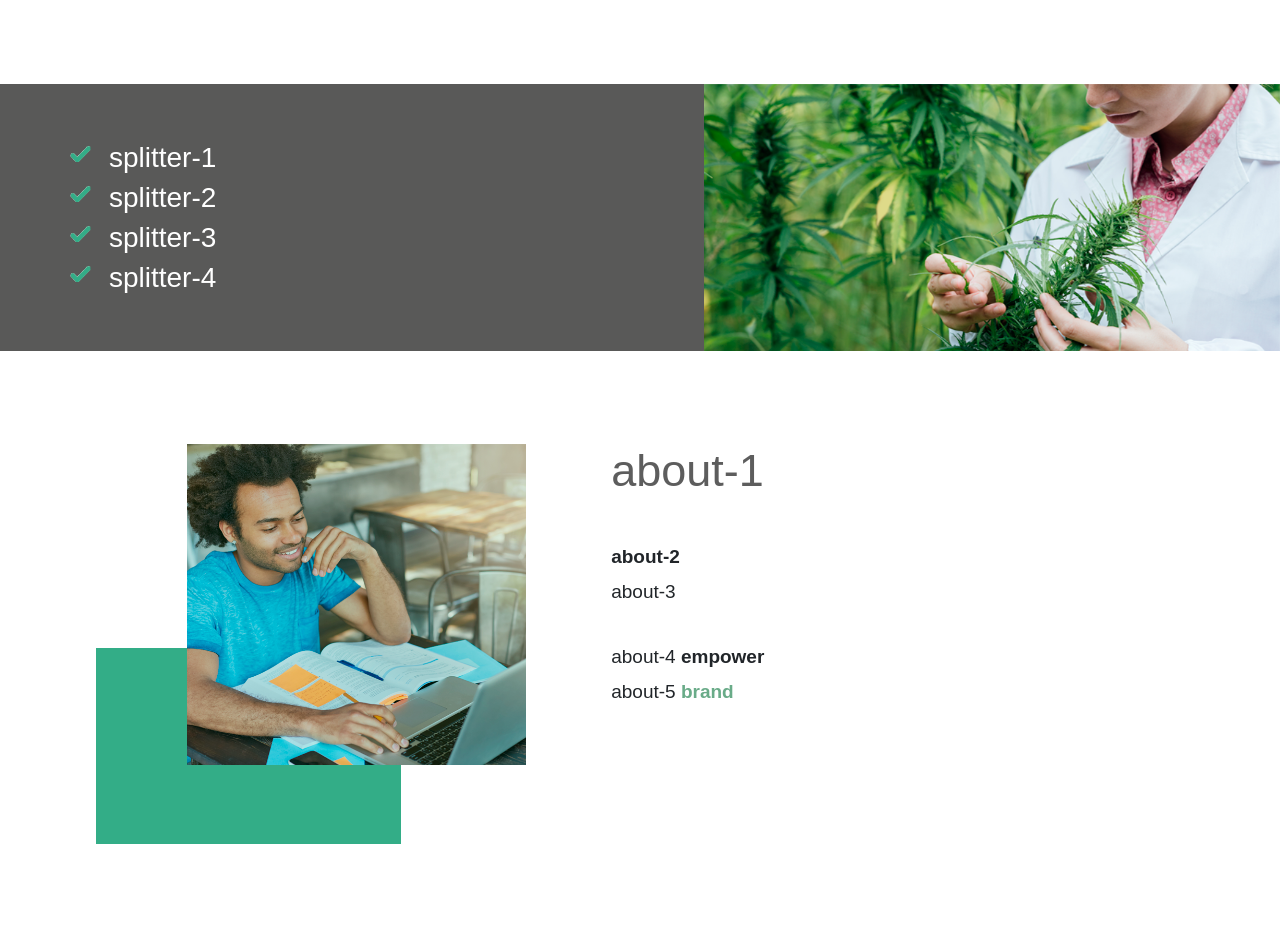
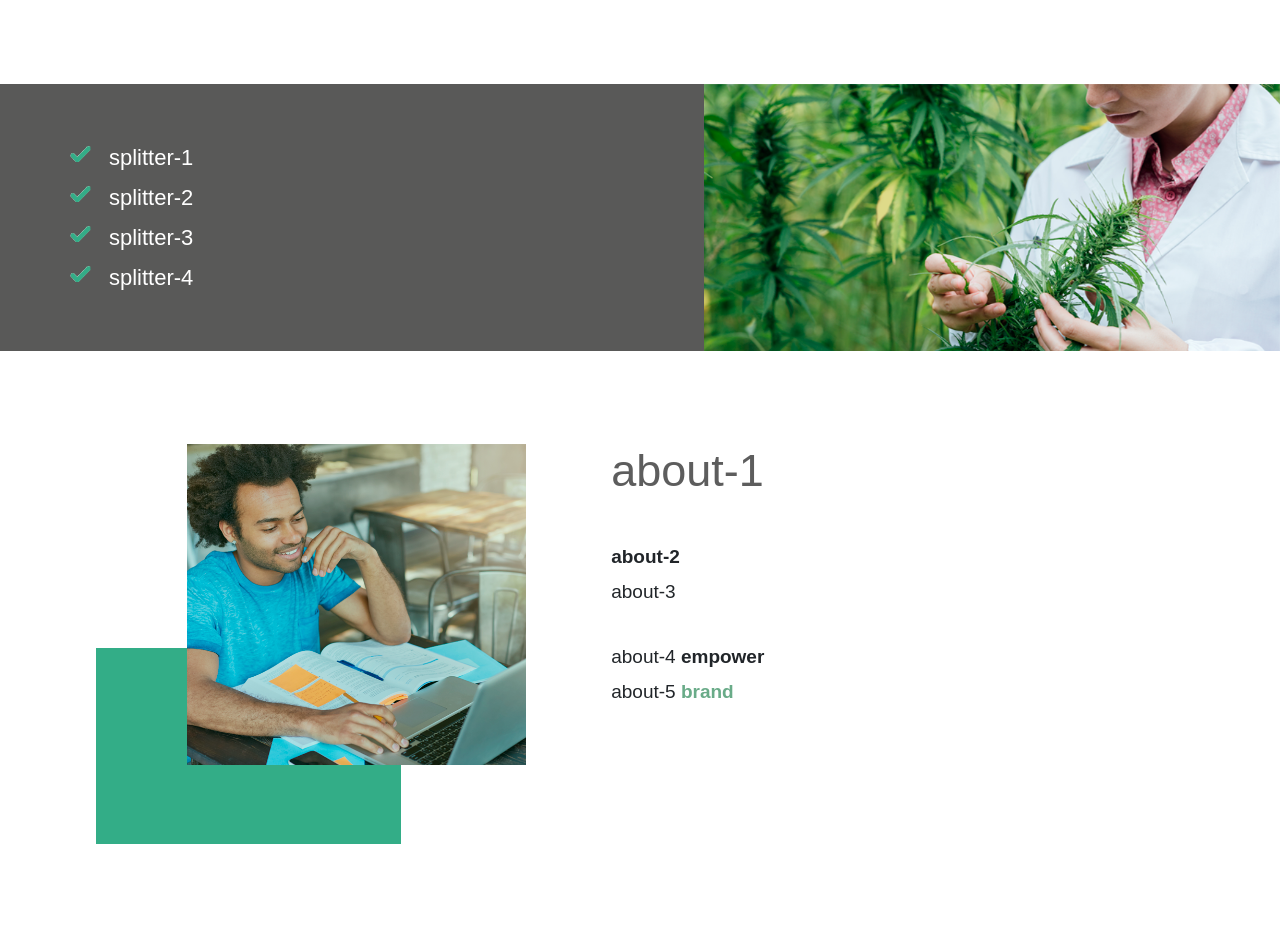
Before and after one commit to mariscottin/greenbook, a React (Create React App) app: page / in a window 1280 px wide. Shown: the part 1160-2095 px from the top of the page. Built offline with nearby package versions, Linux system fonts and the light colour scheme; what i18next-xhr-backend would draw is missing.

Commit message:
font-size spltter

```diff
--- a/src/components/Splitter.css
+++ b/src/components/Splitter.css
@@ -22,7 +22,7 @@
 
 .splitter__col-1 .splitter__list{
     text-align: left;
-    font-size: 28px;
+    font-size: 22px;
     position: absolute;
     top: 50%;
     left: 50%;
```
